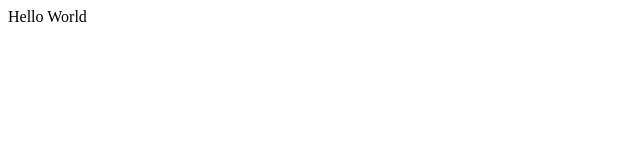
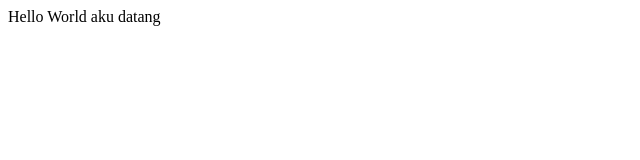
Before and after one commit to Korezaalmukadima/praktikum-pweb-1, a plain HTML site: page index.html in a window 1280 px wide. Shown: the full height of the page, 0-640 px from the left. Drawn offline with Linux system fonts and the light colour scheme.

Commit message:
menambah file

```diff
--- a/index.html
+++ b/index.html
@@ -7,5 +7,6 @@
 </head>
 <body>
     Hello World
+    aku datang
 </body>
 </html>
```
